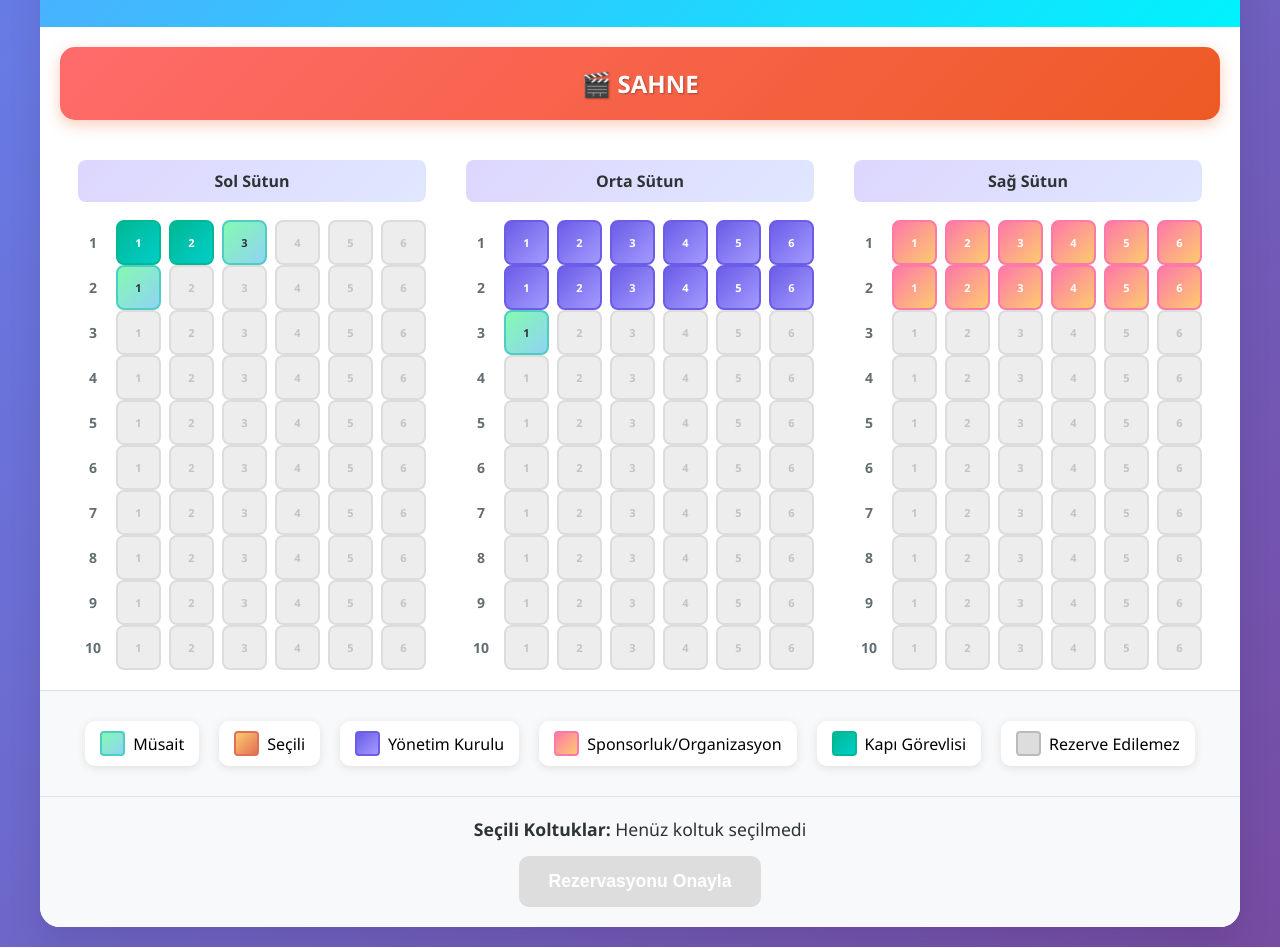
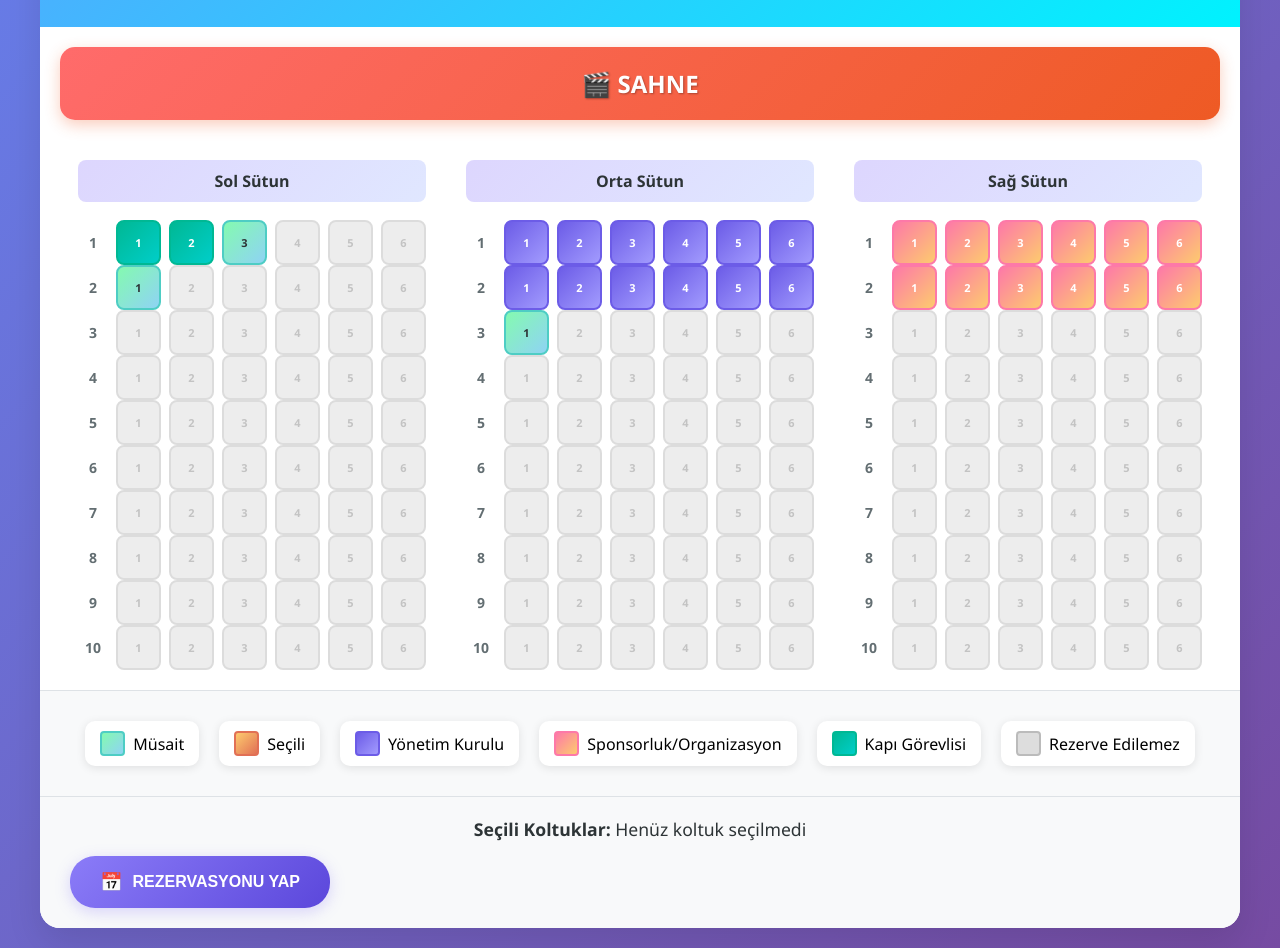
Before and after one commit to Yagmurkalyoncu/etkinlik-rezervasyon, a plain HTML site: page index.html in a window 1280 px wide. Shown: the part 140-1088 px from the top of the page. Drawn offline with Linux system fonts and the light colour scheme.

Commit message:
index.html

```diff
--- a/index.html
+++ b/index.html
@@ -224,6 +224,38 @@
             box-shadow: none;
         }
 
+        .my-button {
+            background: linear-gradient(135deg, #8B7CF8 0%, #5B47DB 100%);
+            color: white;
+            border: none;
+            padding: 15px 30px;
+            font-size: 16px;
+            font-weight: 600;
+            border-radius: 25px;
+            cursor: pointer;
+            transition: all 0.3s ease;
+            box-shadow: 0 4px 15px rgba(139, 124, 248, 0.3);
+            display: flex;
+            align-items: center;
+            gap: 10px;
+            margin-left: 10px;
+        }
+
+        .my-button:hover {
+            background: linear-gradient(135deg, #9D8EFA 0%, #6C59DD 100%);
+            transform: translateY(-2px);
+            box-shadow: 0 6px 20px rgba(139, 124, 248, 0.4);
+        }
+
+        .my-button:active {
+            transform: translateY(0);
+            box-shadow: 0 4px 15px rgba(139, 124, 248, 0.3);
+        }
+
+        .button-icon {
+            font-size: 18px;
+        }
+
         .row-label {
             width: 30px;
             height: 45px;
@@ -261,6 +293,7 @@
                 font-size: 2rem;
             }
         }
+
     </style>
 </head>
 <body>
@@ -320,9 +353,13 @@
             <div class="selected-seats">
                 <strong>Seçili Koltuklar:</strong> <span id="selected-list">Henüz koltuk seçilmedi</span>
             </div>
-            <button class="confirm-btn" id="confirm-btn" disabled onclick="confirmReservation()">
-                Rezervasyonu Onayla
+
+            <button class="my-button" onclick="window.location.href='2.html'">
+                <span class="button-icon">📅</span>
+                REZERVASYONU YAP
             </button>
+
+
         </div>
     </div>
 
@@ -550,10 +587,10 @@
                         return `${columnName}-${row}-${seat}`;
                     });
                     selectedList.textContent = seatNames.join(', ');
-                    confirmBtn.disabled = false;
+                    if (confirmBtn) confirmBtn.disabled = false;
                 } else {
                     selectedList.textContent = 'Henüz koltuk seçilmedi';
-                    confirmBtn.disabled = true;
+                    if (confirmBtn) confirmBtn.disabled = true;
                 }
             }
         }
```
